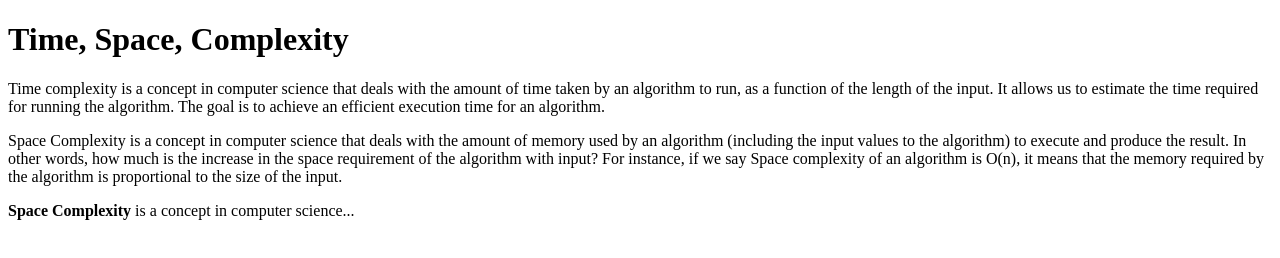
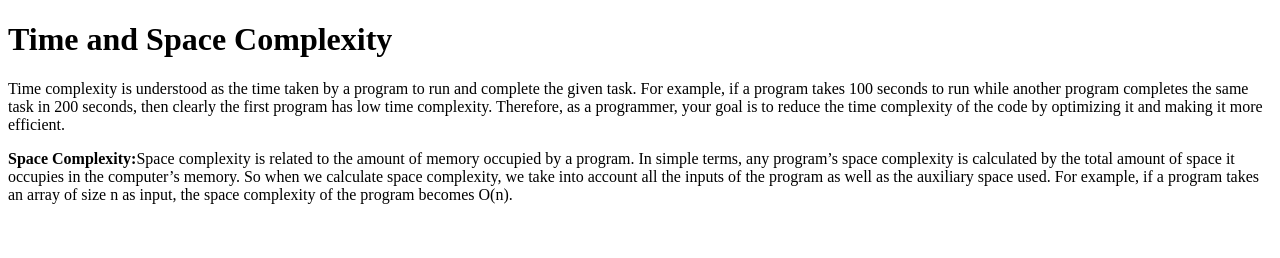
Before and after one commit to acciojob/time-and-space-complexity-ChauhanSatyam5183, a website: page main.html in a window 1280 px wide. Drawn offline with Linux system fonts and the light colour scheme.

Commit message:
created a submission

```diff
--- a/main.html
+++ b/main.html
@@ -10,10 +10,11 @@
 	<!-- the entire body must be written by student -->
     <script type="text/javascript" src="./script.js">
 </script>
-	<h1>Time, Space, Complexity</h1>
-	<p>Time complexity is a concept in computer science that deals with the amount of time taken by an algorithm to run, as a function of the length of the input. It allows us to estimate the time required for running the algorithm. The goal is to achieve an efficient execution time for an algorithm.</p>
-	<p>Space Complexity is a concept in computer science that deals with the amount of memory used by an algorithm (including the input values to the algorithm) to execute and produce the result. In other words, how much is the increase in the space requirement of the algorithm with input? For instance, if we say Space complexity of an algorithm is O(n), it means that the memory required by the algorithm is proportional to the size of the input.</p>
-  <p><b>Space Complexity</b> is a concept in computer science...</p>
+	<h1>Time and Space Complexity</h1>
+	<p>Time complexity is understood as the time taken by a program to run and complete the given task. For example, if a program takes 100 seconds to run while another program completes the same task in 200 seconds, then clearly the first program has low time complexity. Therefore, as a programmer, your goal is to reduce the time complexity of the code by optimizing it and making it more efficient.</p>
+	<p><b>Space Complexity:</b>Space complexity is related to the amount of memory occupied by a program. In simple terms, any program’s space complexity is calculated by the total amount of space it occupies in the computer’s memory. So when we calculate space complexity, we take into account all the inputs of the program as well as the auxiliary space used. For example, if a program takes an array of size n as input, the space complexity of the program becomes O(n).
+
+</p>
 </body>
 
 </html>
```
